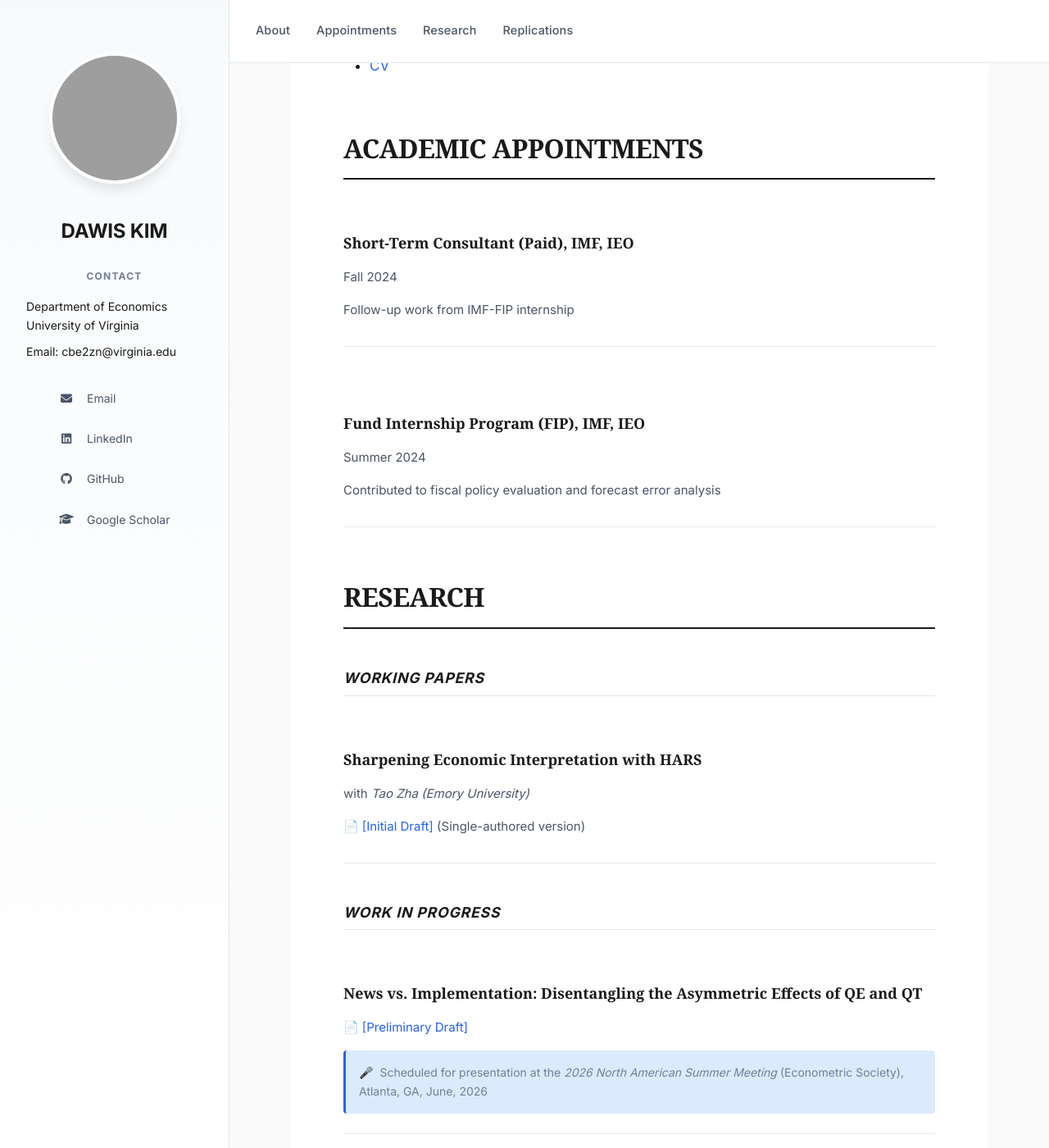
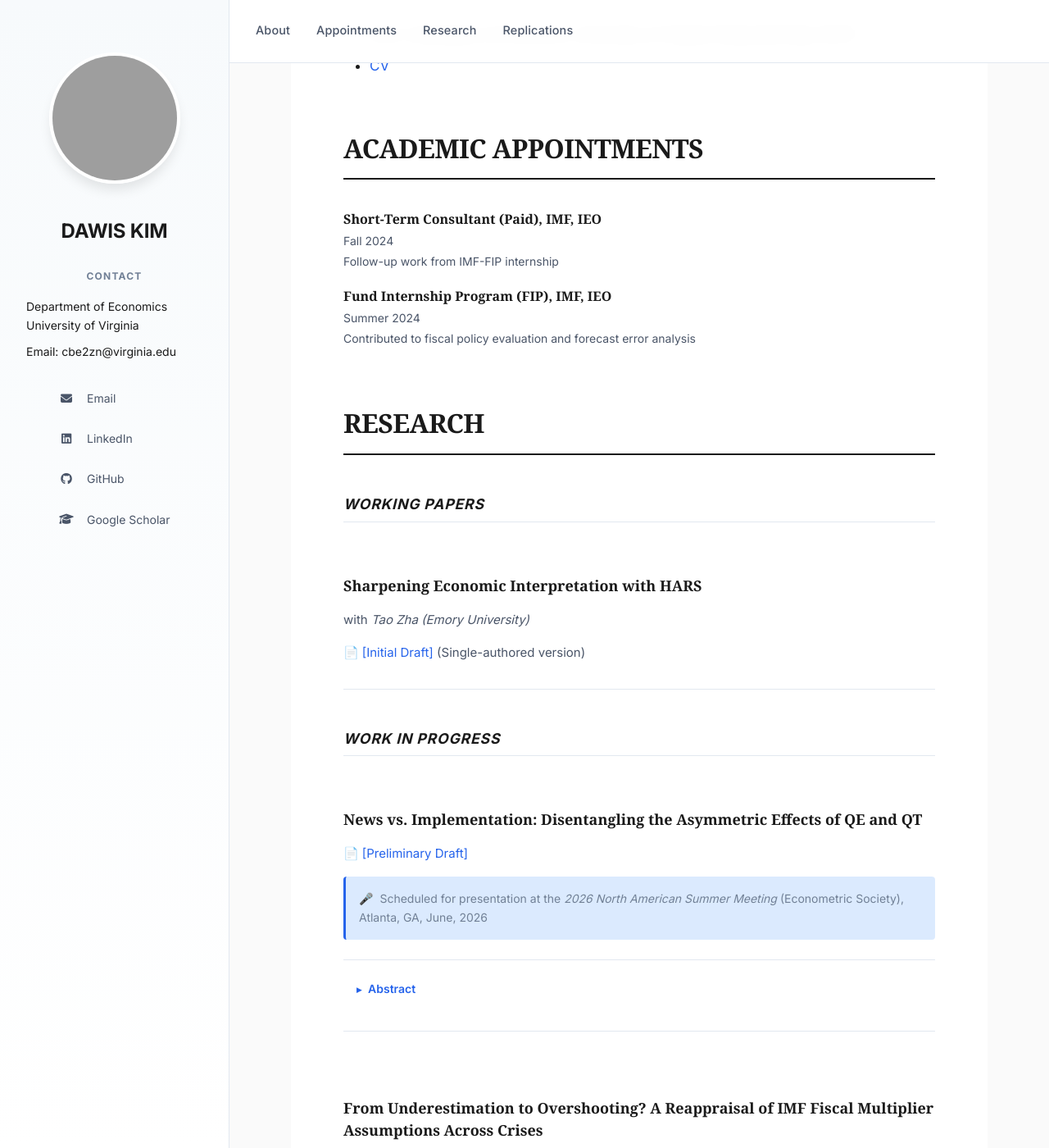
Before and after one commit to davidkim5707/website, a Jekyll site: the page built from index.md, in a window 1280 px wide and 1400 px high, scrolled down 201 px. Shown: the whole window at 82% size. Built offline with Jekyll 4.4.1, drawn with Linux system fonts in a browser that asks for light colours; some web fonts are replaced; grey boxes are pictures that could not be loaded.

Commit message:
Tighten spacing in ACADEMIC APPOINTMENTS section
Changes:
- Reduce margin-bottom between appointment items (2xl → sm)
- Reduce padding (xl → xs)
- Remove border-bottom between appointments
- Reduce dd margin-bottom and font-size (0.875rem)
- Reduce dt margin-bottom and font-size (1rem)
- Apply tight spacing only to ACADEMIC APPOINTMENTS section
- Maintain normal spacing for RESEARCH and other sections

Result: More compact, list-like appearance for appointment history
while keeping research publications visually prominent.

🤖 Generated with [Claude Code](https://claude.com/claude-code)

Co-Authored-By: Claude <noreply@anthropic.com>

```diff
--- a/assets/css/style.css
+++ b/assets/css/style.css
@@ -379,6 +379,28 @@ dl:hover {
     padding-left: var(--space-md);
 }
 
+/* Tighter spacing for academic appointments only */
+#academic-appointments ~ dl:not(#research ~ dl) {
+    margin-bottom: var(--space-sm);
+    padding: var(--space-xs) 0;
+    border-bottom: none;
+}
+
+#academic-appointments ~ dl:not(#research ~ dl):last-of-type {
+    margin-bottom: var(--space-xl);
+}
+
+#academic-appointments ~ dl:not(#research ~ dl) dd {
+    margin-bottom: var(--space-xs);
+    font-size: 0.875rem;
+    line-height: 1.5;
+}
+
+#academic-appointments ~ dl:not(#research ~ dl) dt {
+    margin-bottom: var(--space-xs);
+    font-size: 1rem;
+}
+
 dt {
     font-family: var(--font-serif);
     font-weight: 600;
```
